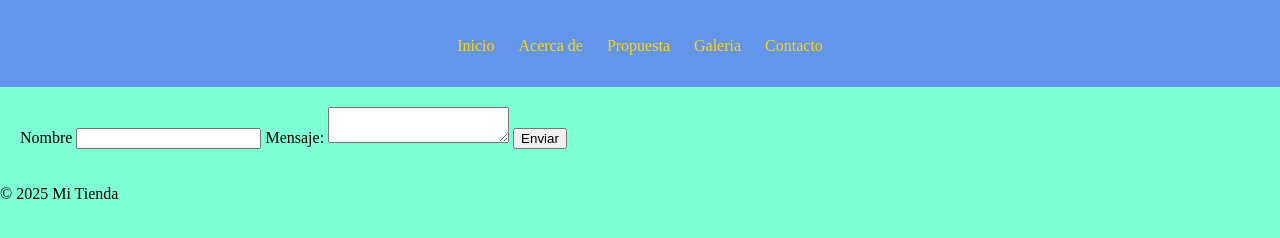
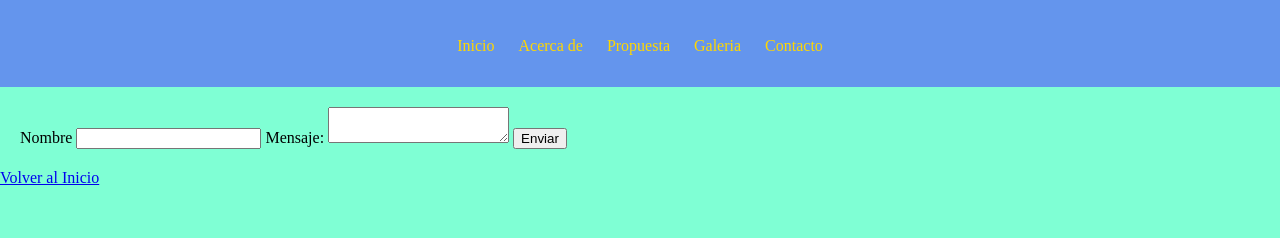
Before and after one commit to ikker02/mipaginaweb.github.io, a plain HTML site: page contacto.html in a window 1280 px wide. Drawn offline with Linux system fonts and the light colour scheme; files that its build step writes are made by us from their sources.

Commit message:
Add files via upload

```diff
--- a/contacto.html
+++ b/contacto.html
@@ -29,6 +29,6 @@
       <button type="submit"> Enviar</button>
     </form>
   </main>
-  <footer>
-    <p> &copy; 2025 Mi Tienda </p>
-  </footer>
+  <footer> <a href="index.html"> Volver al Inicio</footer>
+    </body>
+</html>
```
